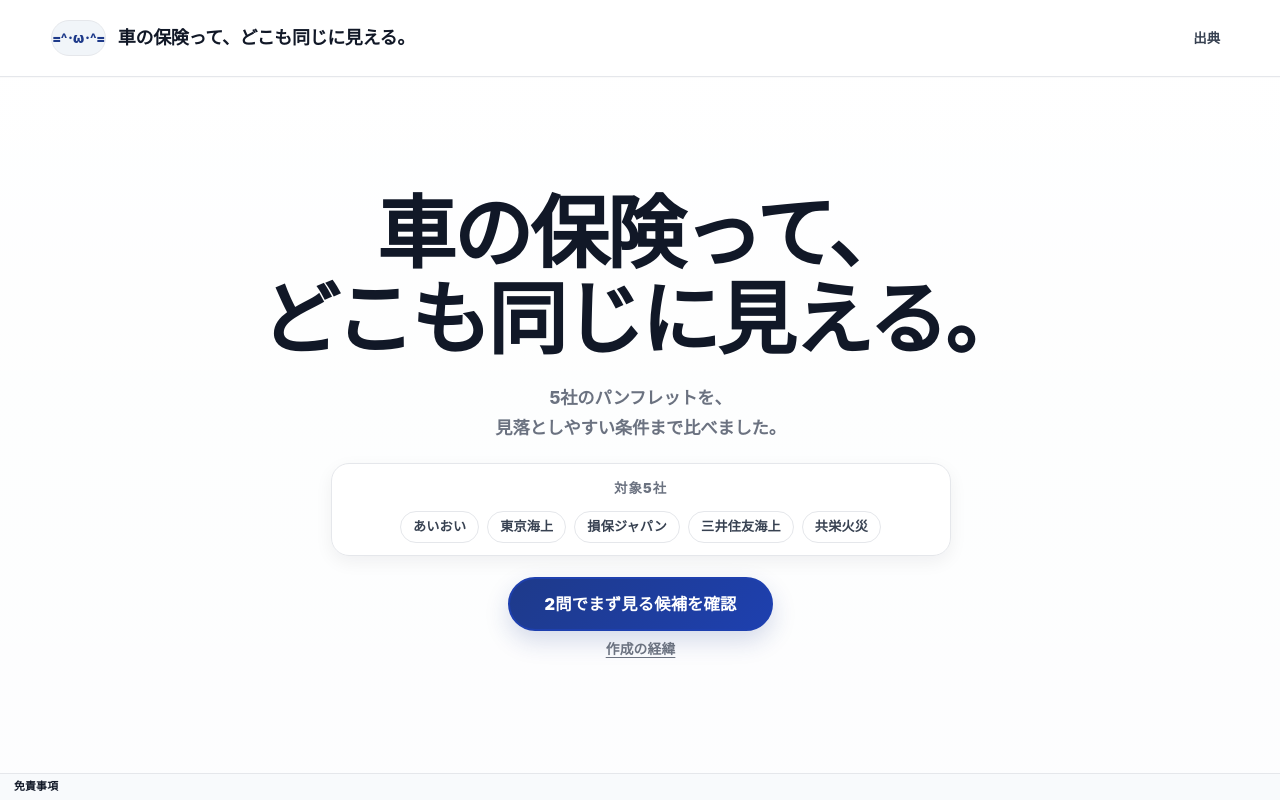
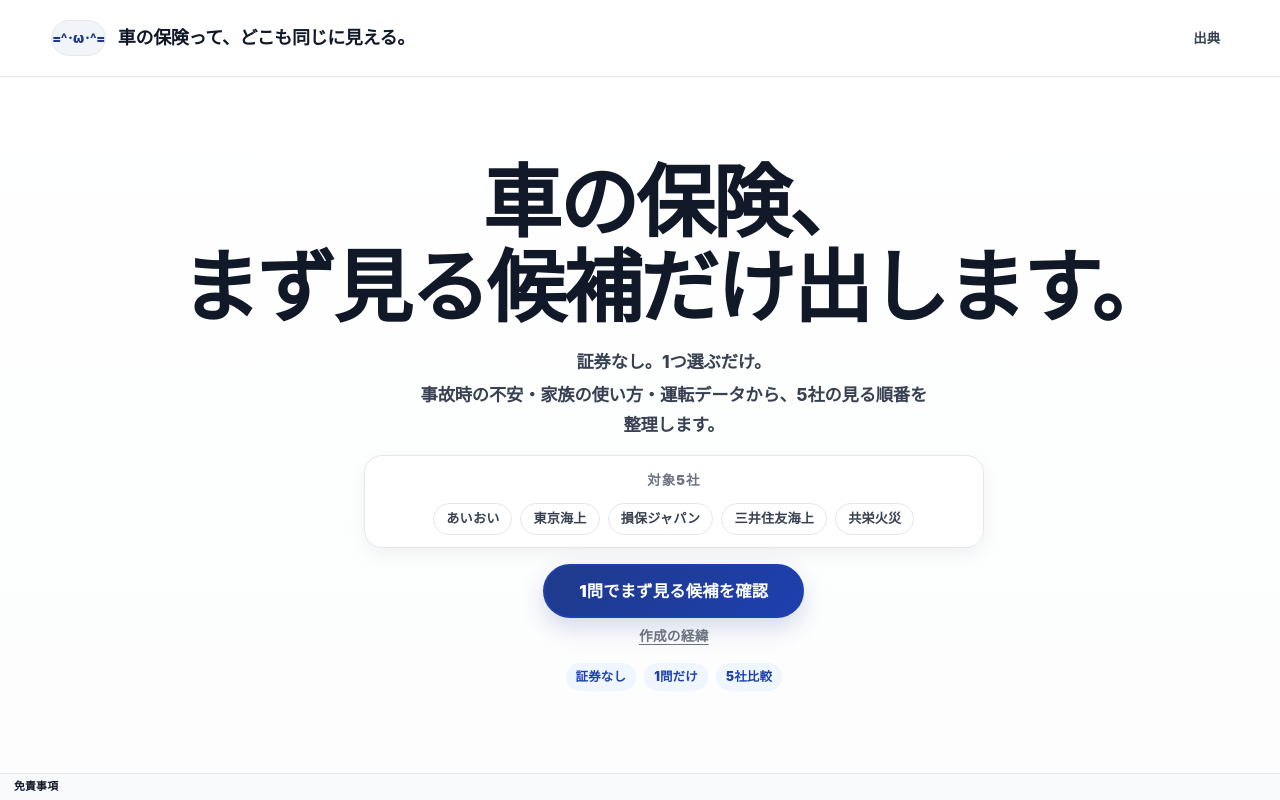
Before and after one commit to dokechi/kuruma-hoken, a website: page index.html in a window 1280 px wide. Drawn offline with Linux system fonts and the light colour scheme.

Commit message:
Align home hero with one-question diagnosis

```diff
--- a/index.html
+++ b/index.html
@@ -3,8 +3,8 @@
 <head>
   <meta charset="utf-8">
   <meta name="viewport" content="width=device-width, initial-scale=1">
-  <title>車の保険って、どこも同じに見える。</title>
-  <meta name="description" content="似ていて選びにくい自動車保険5社を、読者の場面ごとに整理するページです。">
+  <title>車の保険、まず見る候補だけ出します。</title>
+  <meta name="description" content="証券なし。1つ選ぶだけ。事故時の不安・家族の使い方・運転データから、自動車保険5社の見る順番を整理します。">
   <link rel="stylesheet" href="style.css">
 </head>
 <body class="page-home">
@@ -23,12 +23,12 @@
       <div class="first-view">
         <div class="home-hero-stack">
           <h1 id="home-title" class="hero-title">
-            <span>車の保険って、</span>
-            <span>どこも同じに見える。</span>
+            <span>車の保険、</span>
+            <span>まず見る候補だけ出します。</span>
           </h1>
           <p class="hero-subtitle">
-            <span>5社のパンフレットを、</span>
-            <span>見落としやすい条件まで比べました。</span>
+            <span>証券なし。1つ選ぶだけ。</span>
+            <span>事故時の不安・家族の使い方・運転データから、5社の見る順番を整理します。</span>
           </p>
           <div class="current-companies" aria-label="対象の保険会社">
             <p class="current-companies-title">対象5社</p>
@@ -41,9 +41,14 @@
             </ul>
           </div>
           <div class="hero-actions single-action">
-            <a class="primary-btn" href="cases.html">2問でまず見る候補を確認</a>
+            <a class="primary-btn" href="cases.html">1問でまず見る候補を確認</a>
             <a class="hero-sub-link" href="background.html">作成の経緯</a>
           </div>
+          <ul class="hero-proof-points" aria-label="診断の特徴">
+            <li>証券なし</li>
+            <li>1問だけ</li>
+            <li>5社比較</li>
+          </ul>
         </div>
       </div>
     </section>
--- a/style.css
+++ b/style.css
@@ -1824,3 +1824,76 @@ img,svg,canvas,video,iframe{
     font-size:.84rem;
   }
 }
+
+/* Home first-view diagnosis alignment */
+body.page-home .home-hero-stack{
+  display:grid;
+  justify-items:center;
+  gap:clamp(10px,2svh,18px);
+  width:min(100%,920px);
+}
+body.page-home .hero-title{
+  width:min(100%,12.8em);
+  max-width:12.8em;
+}
+body.page-home .hero-title span:last-child{
+  white-space:normal;
+}
+.hero-subtitle{
+  display:grid;
+  gap:4px;
+  max-width:720px;
+  margin:0;
+  color:var(--plum-700);
+  font-size:clamp(.94rem,2.1vw,1.08rem);
+  font-weight:800;
+  line-height:1.75;
+}
+.hero-subtitle span{
+  display:block;
+}
+.hero-proof-points{
+  display:flex;
+  flex-wrap:wrap;
+  justify-content:center;
+  gap:8px;
+  margin:0;
+  padding:0;
+  list-style:none;
+}
+.hero-proof-points li{
+  display:inline-flex;
+  align-items:center;
+  min-height:28px;
+  padding:4px 10px;
+  border-radius:999px;
+  background:var(--rose-100);
+  color:var(--rose-600);
+  font-size:.78rem;
+  font-weight:900;
+  line-height:1.3;
+}
+@media(max-width:760px){
+  body.page-home .home-hero-stack{
+    gap:clamp(8px,1.8svh,14px);
+  }
+  .hero-subtitle{
+    font-size:.88rem;
+    line-height:1.58;
+    gap:2px;
+  }
+  .hero-proof-points{
+    gap:6px;
+  }
+  .hero-proof-points li{
+    min-height:24px;
+    padding:3px 8px;
+    font-size:.7rem;
+  }
+}
+@media(max-width:380px){
+  .hero-subtitle{
+    font-size:.8rem;
+    line-height:1.48;
+  }
+}
```
